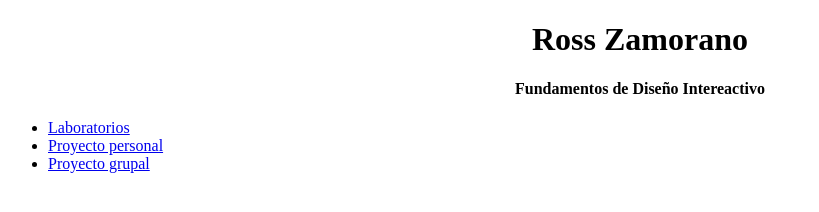
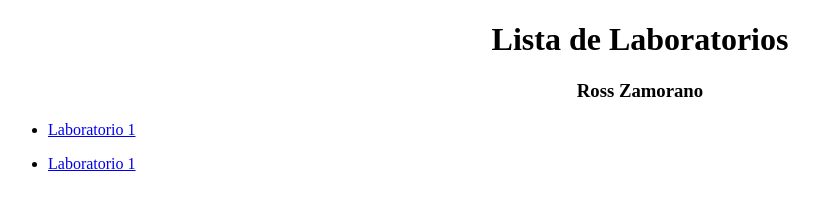
Before and after one commit to RossZG/FDI, a plain HTML site: page index.html in a window 1280 px wide. Shown: the whole page, without its empty margins (0-819 px from the left). Drawn offline with Linux system fonts and the light colour scheme.

Commit message:
Add files via upload

```diff
--- a/index.html
+++ b/index.html
@@ -1,19 +1,19 @@
 <!DOCTYPE html>
-<html lang="es">
+<html lang="en">
 <head>
     <meta charset="UTF-8">
     <meta http-equiv="X-UA-Compatible" content="IE=edge">
     <meta name="viewport" content="width=device-width, initial-scale=1.0">
-    <title>Ross Zamorano</title>
+    <title>Laboratorios</title>
 </head>
 <body>
-    <h1><center>Ross Zamorano</center></h1>
-    <h4><center>Fundamentos de Diseño Intereactivo</center></h4>
-
+    <h1><center>Lista de Laboratorios</center></h1>
+    <h3><center>Ross Zamorano</center></h3>
     <ul>
-        <li><a href="Labs/index.html">Laboratorios</a></li>
-        <li><a href="https://docs.google.com/document/d/1XPfBB1Jr3I5ZU5KvsIIDNnYf9MvGhKMzY1EiNKxO9OI/edit?usp=sharing">Proyecto personal</a></li>
-        <li><a href="https://docs.google.com/document/d/1Zdto7fApL0GCpeUjtpWtA4zsJ8hjm-7RQuRA5fVWuDU/edit?usp=sharing"> Proyecto grupal</a></li>
+        <li><a href="Lab1/index.html">Laboratorio 1</a></li>
+    </ul>
+    <ul>
+        <li><a href="Lab2/index.html">Laboratorio 1</a></li>
     </ul>
 </body>
 </html>
```
